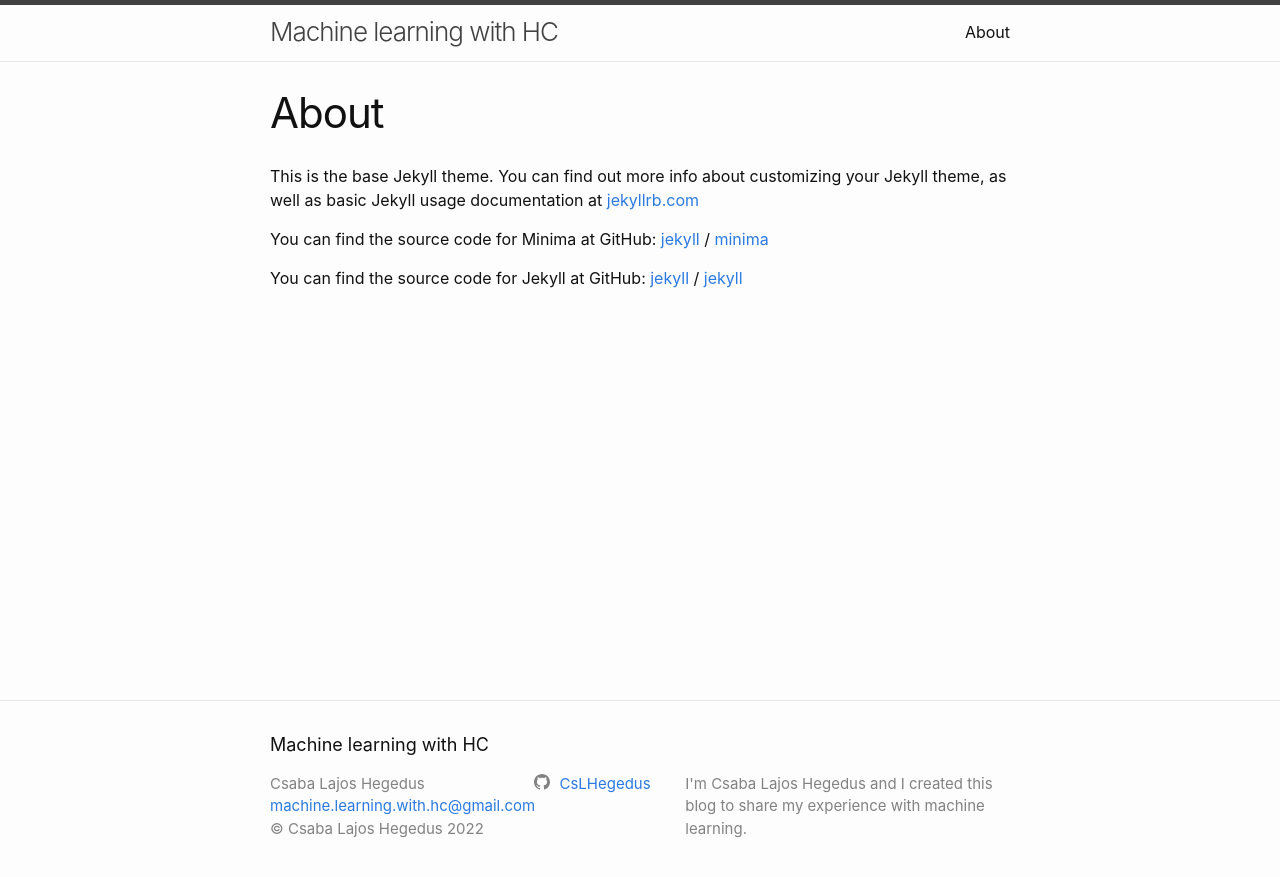
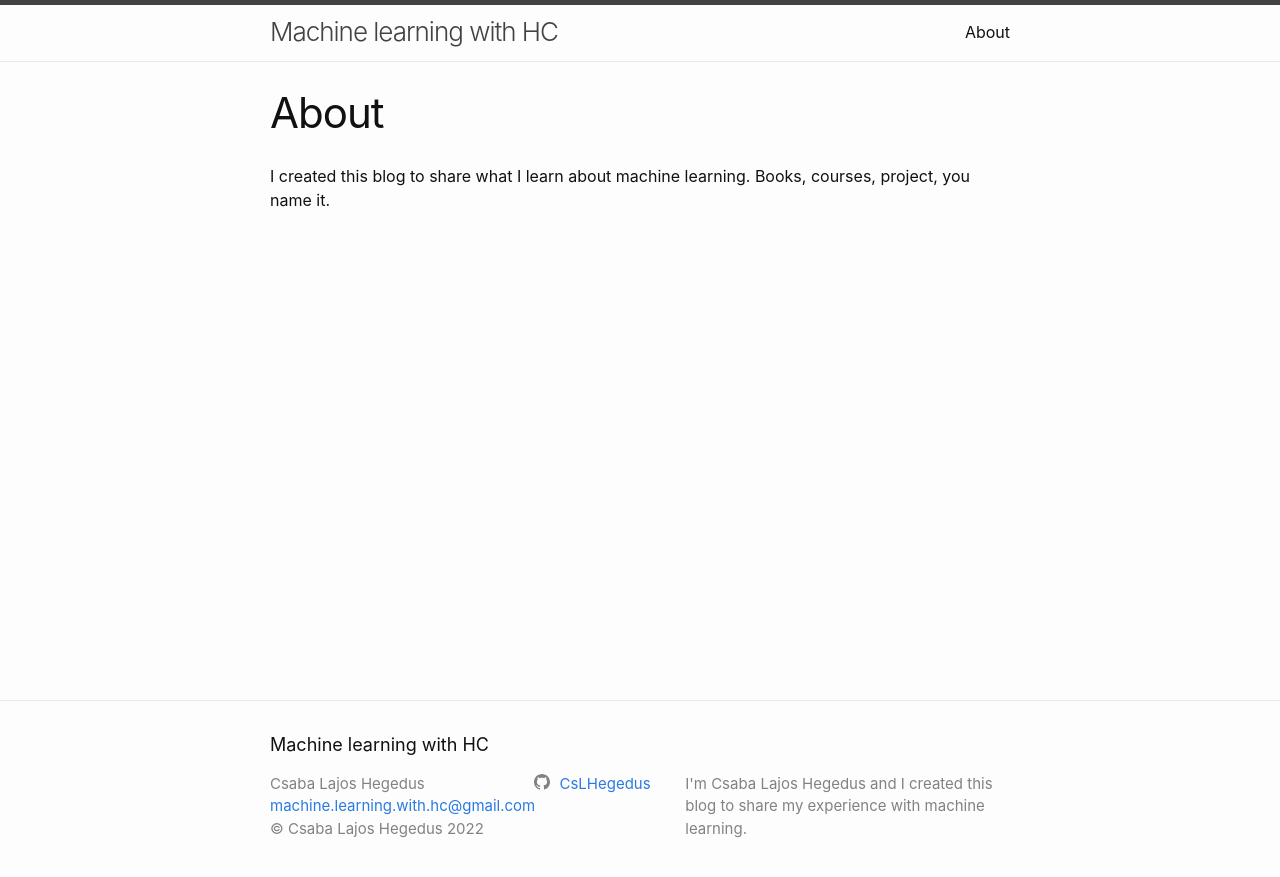
Before and after one commit to MrHegedus/my-blog, a Jekyll site: the page built from about.markdown, in a window 1280 px wide. Shown: the top 877 px of the page. Built offline with Jekyll 4.4.1, drawn with Linux system fonts in a browser that asks for light colours.

Commit message:
Update about page

```diff
--- a/about.markdown
+++ b/about.markdown
@@ -4,15 +4,4 @@ title: About
 permalink: /about/
 ---
 
-This is the base Jekyll theme. You can find out more info about customizing your Jekyll theme, as well as basic Jekyll usage documentation at [jekyllrb.com](https://jekyllrb.com/)
-
-You can find the source code for Minima at GitHub:
-[jekyll][jekyll-organization] /
-[minima](https://github.com/jekyll/minima)
-
-You can find the source code for Jekyll at GitHub:
-[jekyll][jekyll-organization] /
-[jekyll](https://github.com/jekyll/jekyll)
-
-
-[jekyll-organization]: https://github.com/jekyll
+I created this blog to share what I learn about machine learning. Books, courses, project, you name it.
```
